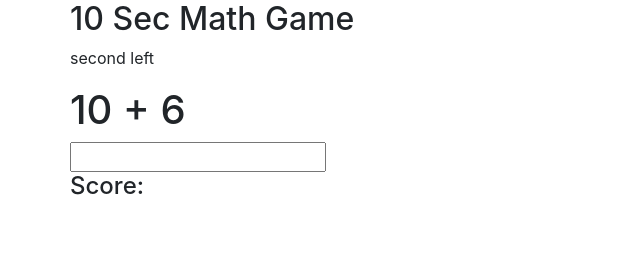
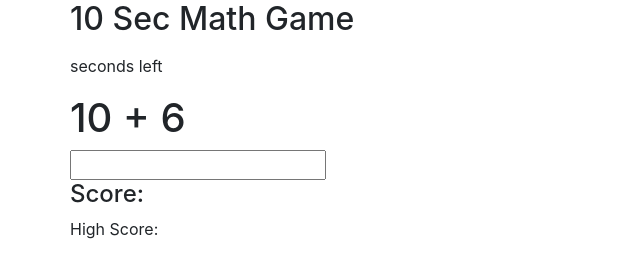
Before and after one commit to Thomasbka/10-sec-math-game, a plain HTML site: page index.html in a window 1280 px wide. Shown: the whole page, without its empty margins (0-640 px from the left). Drawn offline with nearby package versions, Linux system fonts and the light colour scheme.

Commit message:
highscore system added.

```diff
--- a/index.html
+++ b/index.html
@@ -14,11 +14,16 @@
     <div class="row">
       <div class="col-xs-12">
         <h2>10 Sec Math Game</h2>
+      </div>
+    </div>
+    <div class="row">
+      <div class="col-xs-12">
         <h3 id="time-left"></h3>
-        <p>second left</p>
+        <p>seconds left</p>
         <h1 id="equation"></h1>
         <input id="user-input" type="number"/>
         <h4>Score: <span id="score"></span></h4>
+        <p>High Score: <span id="high-score"></span></p>
       </div>
     </div>
   </div>
--- a/script.js
+++ b/script.js
@@ -4,6 +4,7 @@ $(document).ready(function() {
   var interval;
   var timeLeft = 10;
   var score = 0;
+  var highScore = 0;
 
   var updateTimeLeft = function (amount) {
     timeLeft += amount;
@@ -13,6 +14,13 @@ $(document).ready(function() {
   var updateScore = function (amount) {
     score += amount;
     $('#score').text(score);
+  };
+
+  var updateHighScore = function () {
+    if (score > highScore) {
+      highScore = score;
+      $('#high-score').text(highScore);
+    }
   };
 
   var startGame = function () {
@@ -26,6 +34,7 @@ $(document).ready(function() {
         if (timeLeft === 0) {
           clearInterval(interval);
           interval = undefined;
+          updateHighScore();
         }
       }, 1000);
     }
```
